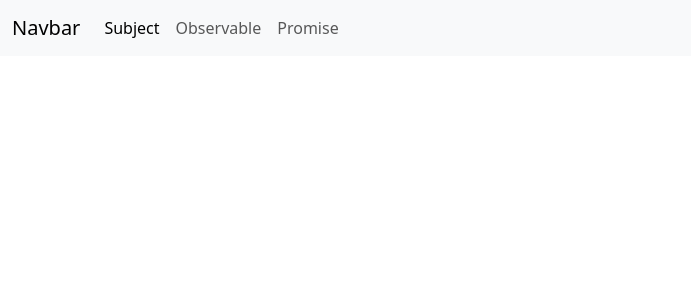
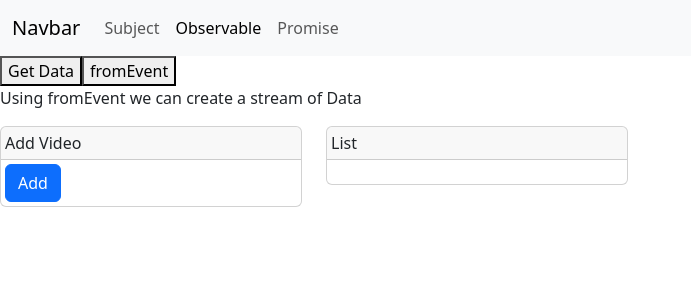
Before and after one commit to parvez-tm/angular-rxjs, an Angular app: page /observable/fromEvent in a window 1280 px wide. Before the commit this address led to /. Shown: the top 300 px of the page, without its empty margins (0-691 px from the left). Built offline with nearby package versions, Linux system fonts and the light colour scheme.

Commit message:
create stream of data using fromEvent

```diff
--- /dev/null
+++ b/src/observable/from-event/from-event.component.html
@@ -0,0 +1,19 @@
+<p>Using fromEvent we can create a stream of Data</p>
+<div class="row mt-2">
+    <div class="col-3">
+        <div class="card">
+            <div class="card-header p-1">Add Video</div>
+            <div class="body p-1">
+                <button class="btn btn-primary" #btn>Add</button>
+            </div>
+        </div>
+    </div>
+    <div class="col-3">
+        <div class="card">
+            <div class="card-header p-1">List</div>
+            <div class="body p-1">
+                <ul id="elContainer"></ul>
+            </div>
+        </div>
+    </div>
+</div>
--- /dev/null
+++ b/src/observable/from-event/from-event.component.ts
@@ -0,0 +1,31 @@
+import { Component, ElementRef, ViewChild } from '@angular/core';
+import { fromEvent } from 'rxjs';
+
+@Component({
+  selector: 'app-from-event',
+  imports: [],
+  templateUrl: './from-event.component.html',
+  styleUrl: './from-event.component.css'
+})
+export class FromEventComponent {
+
+  @ViewChild('btn') btn!:ElementRef
+
+  ngAfterViewInit(){
+    let count = 1
+    fromEvent(this.btn.nativeElement,'click').subscribe(res => {
+      let video = `Video ${count++}`
+      this.print(video)
+
+    })
+  }
+
+  print(item:string){
+    let ul = document.getElementById('elContainer')
+
+    let li = document.createElement('li')
+    li.innerHTML = item
+
+    ul?.appendChild(li)
+  }
+}
--- a/src/observable/observable.component.html
+++ b/src/observable/observable.component.html
@@ -1 +1,6 @@
 <button (click)="getData()">Get Data</button>
+
+
+
+<button routerLink="fromEvent">fromEvent</button>
+<router-outlet/>
--- a/src/observable/observable.component.ts
+++ b/src/observable/observable.component.ts
@@ -1,9 +1,10 @@
 import { Component } from '@angular/core';
+import { RouterLink, RouterOutlet } from '@angular/router';
 import { Observable } from 'rxjs';
 
 @Component({
   selector: 'app-observable',
-  imports: [],
+  imports: [RouterOutlet, RouterLink],
   templateUrl: './observable.component.html',
   styleUrl: './observable.component.css'
 })
```
Also changed, not shown: src/main.ts (+8 -1 lines), src/observable/from-event/from-event.component.css (added).
